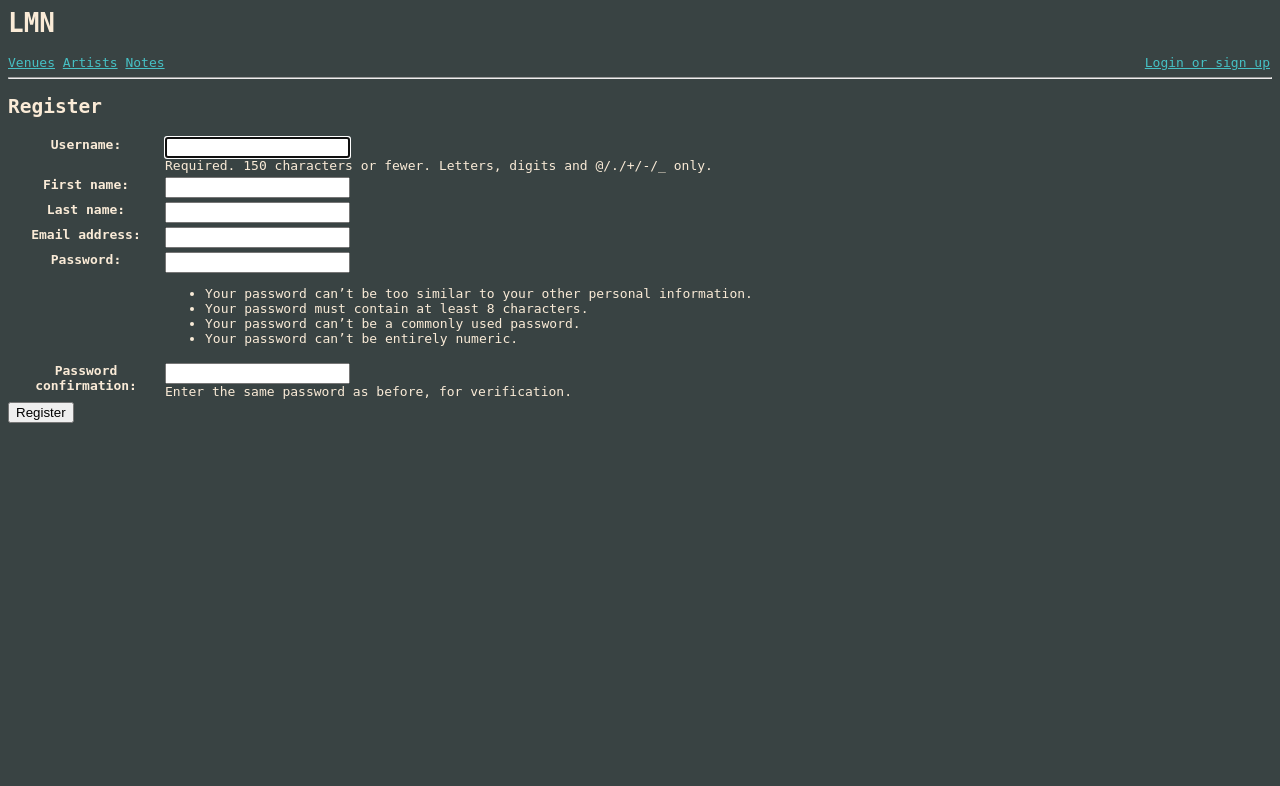
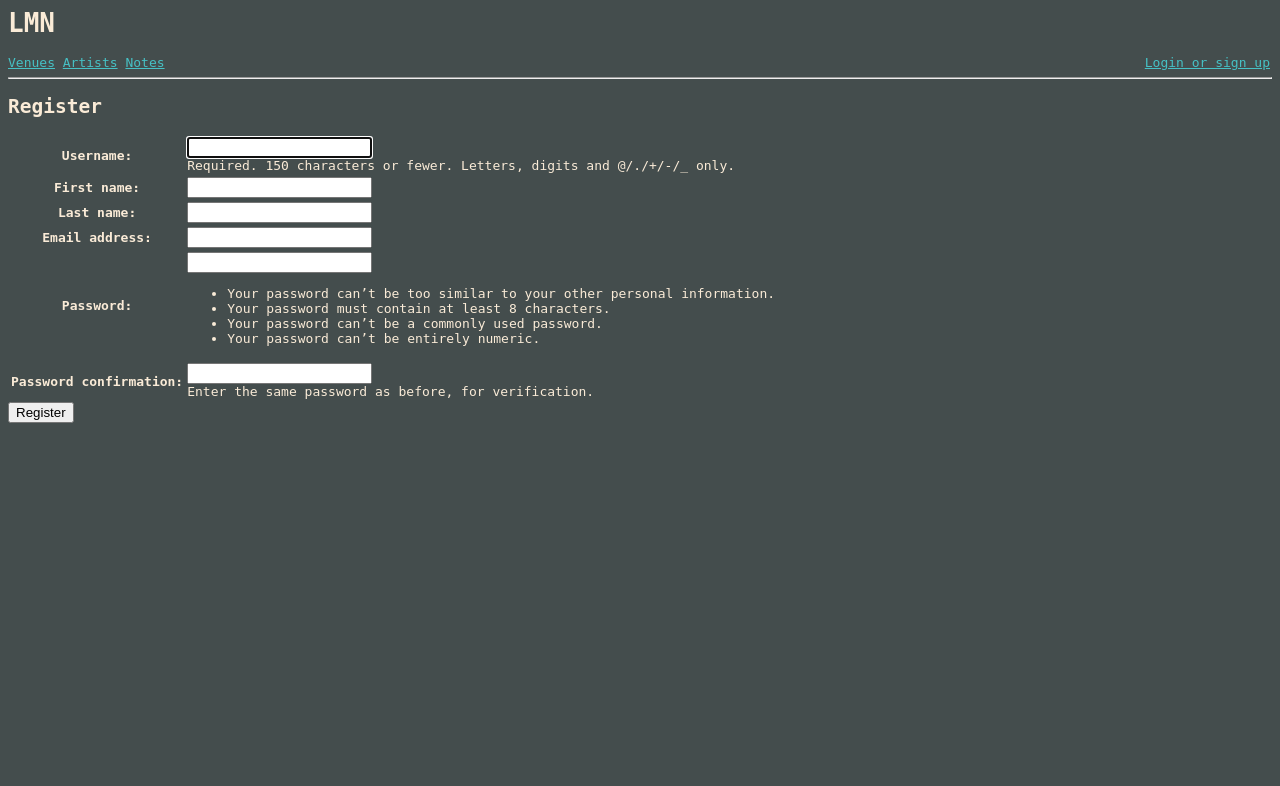
Before and after one commit to johnnyvuanly/lmn, a Django app: page /register/ in a window 1280 px wide. Shown: the top 786 px of the page. Run offline with Django 3.2, Linux system fonts and the light colour scheme; parts of the project's set-up code (start-up, migrations or seed data) failed here and were passed over.

Commit message:
remove unused styles, add error style

```diff
--- a/lmn/static/css/base_style.css
+++ b/lmn/static/css/base_style.css
@@ -1,6 +1,6 @@
 body {
   font-family: monospace;
-  background: #394343;
+  background: #444d4d;
   color: antiquewhite;
 }
 
@@ -14,12 +14,7 @@ a {
   padding-right: 10px;
 }
 
-#login-form tr, #registration-form tr {
-  padding-top: 2px;
-  padding-bottom: 2px;
+.error {
+  color: #e60c42;
+  font-weight: bold;
 }
-
-#registration-form th {
-  width: 150px;
-  vertical-align: top;
-}
```
